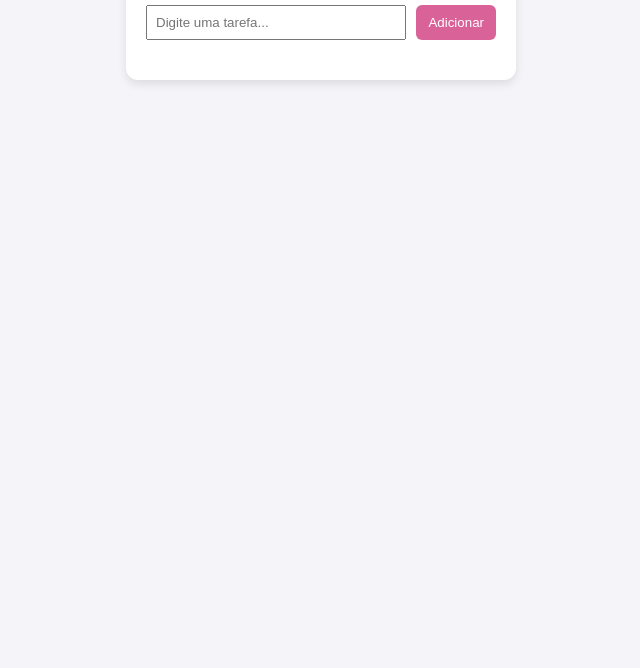
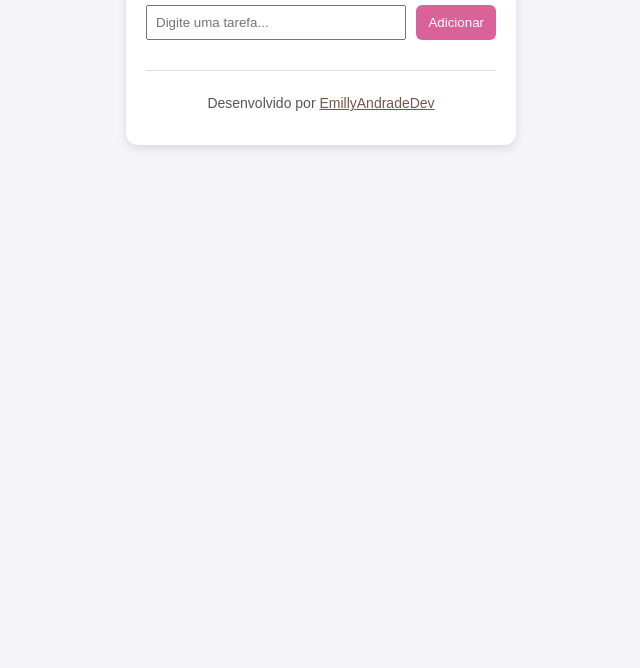
Before and after one commit to EmillyAndradeDev/todo-app-vanilla-js, a plain HTML site: page index.html in a window 1280 px wide. Shown: the part 132-800 px from the top of the page, without its empty margins (319-959 px from the left). Drawn offline with Linux system fonts and the light colour scheme.

Commit message:
update: index.html, style.css, README

```diff
--- a/index.html
+++ b/index.html
@@ -19,6 +19,11 @@
 
     <!-- Lista onde as tarefas aparecerão -->
     <ul id="taskList"></ul>
+
+    <footer>
+    <p>Desenvolvido por <a href="https://github.com/EmillyAndradeDev" target="_blank">EmillyAndradeDev</a></p>
+  </footer>
+
   </div>
 
   <!-- Importa o JS -->
--- a/style.css
+++ b/style.css
@@ -79,3 +79,19 @@ li input[type="checkbox"] {
   transform: scale(1.2);
   /* deixa o checkbox maior */
 }
+
+footer {
+  text-align: center;
+  margin-top: 30px;
+  padding-top: 10px;
+  border-top: 1px solid #ddd;
+  color: #555;
+  font-size: 14px;
+}
+a {
+  color: var(--cor02);
+}
+
+a:hover{
+  color: var(--cor01);
+}
```
Also changed, not shown: screenshot01.jpeg (renamed from screenshot.jpeg), screenshot02.jpeg (added), 1 other file.
